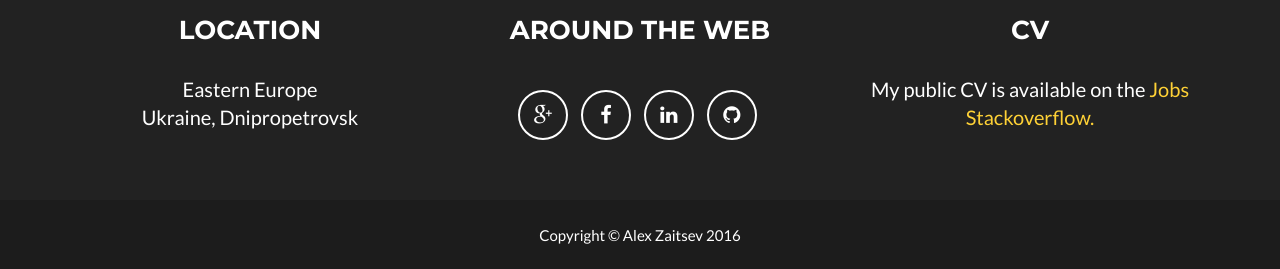
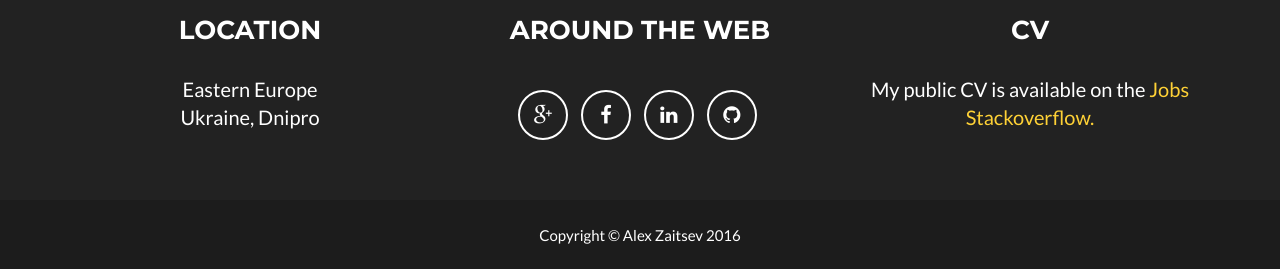
Before and after one commit to alexzaitsev/alexzaitsev.github.io, a Jekyll site: the page built from index.html, in a window 1280 px wide and 900 px high, scrolled down 2424 px. Shown: the part 628-897 px from the top of the window. Built offline with Jekyll 4.4.1, drawn with Linux system fonts in a browser that asks for light colours.

Commit message:
Update _config.yml

```diff
--- a/_config.yml
+++ b/_config.yml
@@ -57,7 +57,7 @@ social:
 # Postal address (add as many lines as necessary)
 address:
   - line: Eastern Europe
-  - line: Ukraine, Dnipropetrovsk
+  - line: Ukraine, Dnipro
 
 # Credits content
 credits: 'My public CV is available on the <a href="https://stackoverflow.com/jobs/cv/employer/411275" target="blank">Jobs Stackoverflow.</a>'
```
